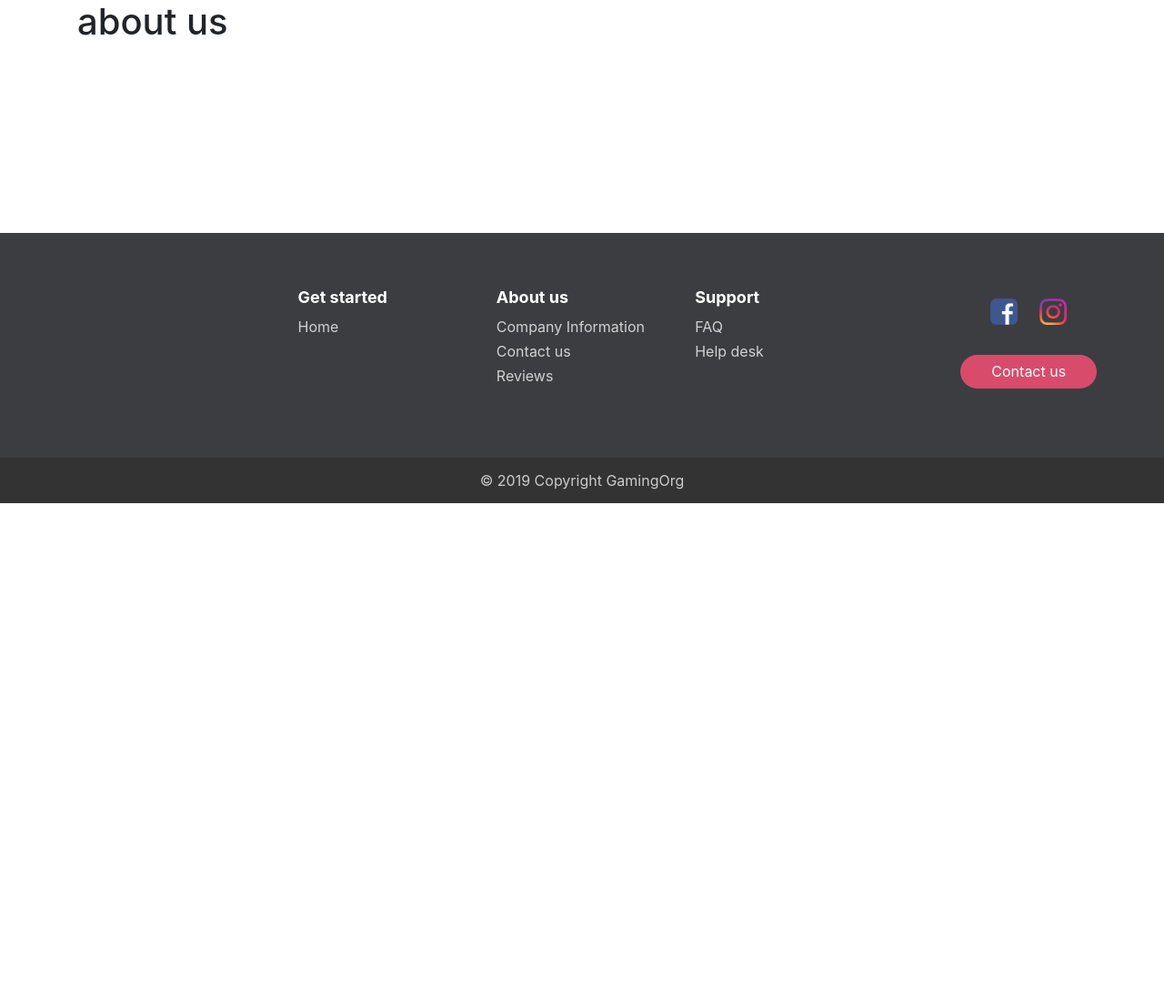
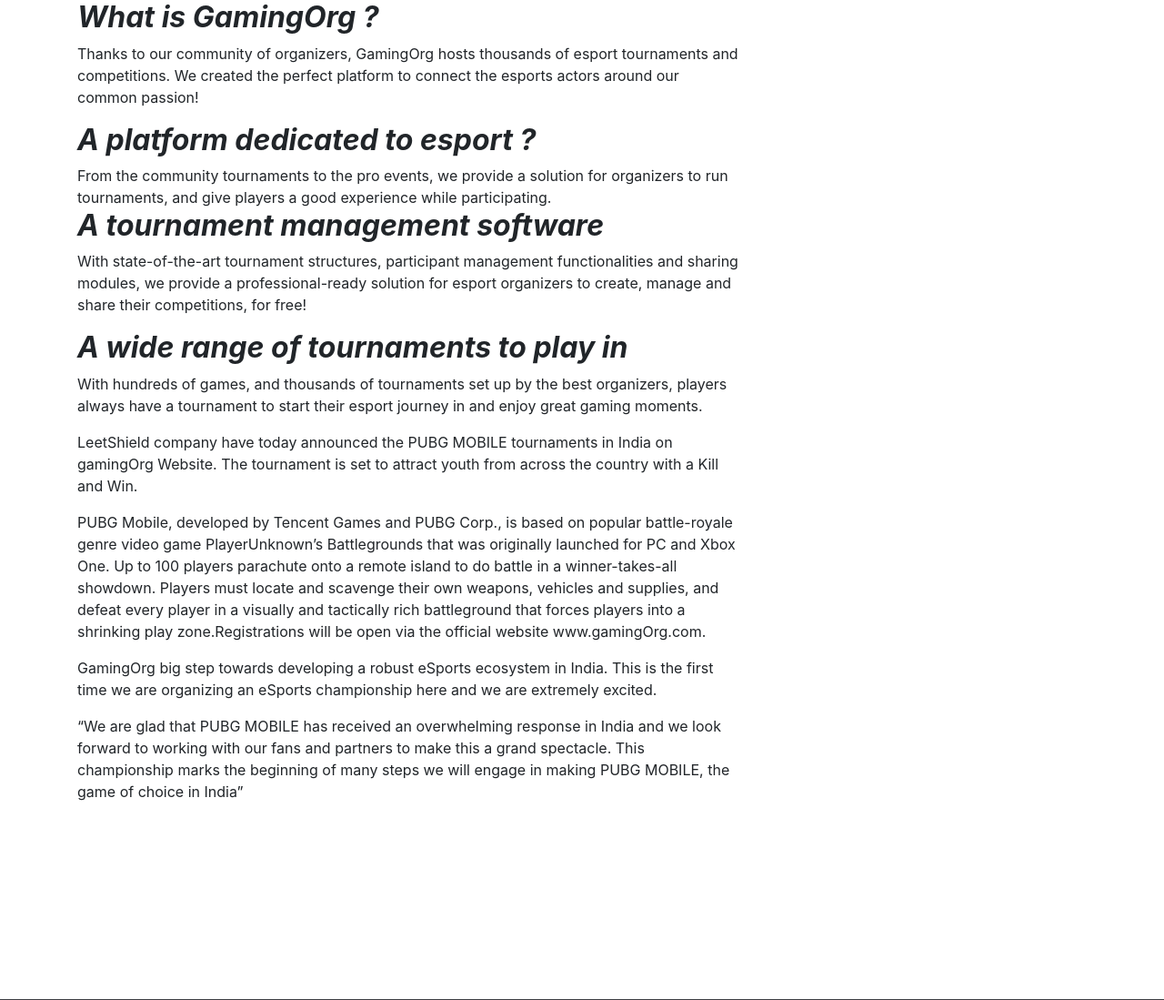
Before and after one commit to subhash0x/pubg, a Django app: page /about/ in a window 1280 px wide. Shown: the part 77-1176 px from the top of the page at 91% size. Before the commit the page ends 630 px from the top, so only its background shows below. Run offline with Django 3.2, Linux system fonts and the light colour scheme; some libraries are stand-ins or nearby versions.

Commit message:
about us

```diff
--- a/blog/templates/blog/about.html
+++ b/blog/templates/blog/about.html
@@ -1,5 +1,25 @@
 {% extends "blog/base.html" %}
 {% block content %}
-      <h1>about us</h1>
+
+    <h2><b><i>  What is GamingOrg ?</i></b></h2>
+      <p>Thanks to our community of organizers, GamingOrg  hosts thousands of esport tournaments and competitions. We created the perfect platform to connect the esports actors around our common passion!
+        <br>
+      <h2><b><i>A platform dedicated to esport ?</i></b></h2>
+      From the community tournaments to the pro events, we provide a solution for organizers to run tournaments, and give players a good experience while participating.
+
+      <h2><b><i>  A tournament management software</i></b></h2>
+      <p>With state-of-the-art tournament structures, participant management functionalities and sharing modules, we provide a professional-ready solution for esport organizers to create, manage and share their competitions, for free!
+
+    <h2><b><i>  A wide range of tournaments to play in</i></b></h2>
+    <p> With hundreds of games, and thousands of tournaments set up by the best organizers, players always have a tournament to start their esport journey in and enjoy great gaming moments.
+
+    <p>  LeetShield company have today announced the PUBG MOBILE tournaments in India on gamingOrg Website. The tournament is set to attract youth from across the country with a Kill and Win.
+
+
+    <p>  PUBG Mobile, developed by Tencent Games and PUBG Corp., is based on popular battle-royale genre video game PlayerUnknown’s Battlegrounds that was originally launched for PC and Xbox One. Up to 100 players parachute onto a remote island to do battle in a winner-takes-all showdown. Players must locate and scavenge their own weapons, vehicles and supplies, and defeat every player in a visually and tactically rich battleground that forces players into a shrinking play zone.Registrations will be open via the official website www.gamingOrg.com.
+
+    <p>  GamingOrg big step towards developing a robust eSports ecosystem in India. This is the first time we are organizing an eSports championship here and we are extremely excited.
+
+    <p>  “We are glad that PUBG MOBILE has received an overwhelming response in India and we look forward to working with our fans and partners to make this a grand spectacle. This championship marks the beginning of many steps we will engage in making PUBG MOBILE, the game of choice in India”
 
 {% endblock content %}
--- a/blog/templates/blog/base.html
+++ b/blog/templates/blog/base.html
@@ -9,6 +9,7 @@
     <meta name="description" content="GamingOrg are are invited to PUBG Gamers to participate in online gaming tournaments at Utlimate Battle here with the biggest Chicken Dinner of 'em all! with PUBG MOBILE tournament, win paytm money">
     <meta name="og:title" property="og:title" content="pubg mobile, pubg tricks, PUBG Gamers ,tournaments, Utlimate Battle,PUBG MOBILE tournament,winner winner chicken dinner, gamingorg ,pubg mobile download, pubg event, pubg india">
     <meta name="robots" content="index, follow">
+    <meta property="og:image"         content="{% static '/blog/logo.png' %}" />
 
     <!-- Global site tag (gtag.js) - Google Analytics -->
     <script async src="https://www.googletagmanager.com/gtag/js?id=UA-43827126-4"></script>
@@ -69,6 +70,8 @@
           {% endif %}
           {% block content %}{% endblock %}
         </div>
+
+
        <!-- <div class="col-md-4">
          <div class="content-section">
            <h3>Our Winners</h3>
@@ -82,6 +85,9 @@
            </p>
          </div>
        </div> -->
+
+
+
      </div>
    </main>
     <!-- Optional JavaScript -->
@@ -113,7 +119,7 @@
                         <h5>About us</h5>
                         <ul>
                             <li><a href="#">Company Information</a></li>
-                            <li><a href="#">Contact us</a></li>
+                            <li><a href="https://www.facebook.com/GamingOrg">Contact us</a></li>
                             <li><a href="#">Reviews</a></li>
                         </ul>
                     </div>
@@ -121,7 +127,7 @@
                         <h5>Support</h5>
                         <ul>
                             <li><a href="#">FAQ</a></li>
-                            <li><a href="#">Help desk</a></li>
+                            <li><a href="https://www.facebook.com/GamingOrg">Help desk</a></li>
 
                         </ul>
                     </div>
--- a/paytm/views.py
+++ b/paytm/views.py
@@ -29,7 +29,9 @@ def payment(request):
 
     bill_amount = game.reg_fee
     if bill_amount == 0 :
-        return redirect('/payment?id=' + str(order.game.id) + '&success=True')
+        order.payment_status = 'TXN_SUCCESS'
+        order.save()
+        return redirect('/payment?id=' + str(order.game.id) + '&success=true')
     elif bill_amount:
         data_dict = {
                     'MID':MERCHANT_ID,
--- a/users/templates/users/payment.html
+++ b/users/templates/users/payment.html
@@ -35,7 +35,7 @@
     <a class="nav-link" id="profile-tab" data-toggle="tab" href="#profile" role="tab" aria-controls="profile" aria-selected="false">leaderboard</a>
   </li>
   <li class="nav-item">
-    <a class="nav-link" id="contact-tab" data-toggle="tab" href="#contact" role="tab" aria-controls="contact" aria-selected="false">RommInfo</a>
+    <a class="nav-link" id="contact-tab" data-toggle="tab" href="#contact" role="tab" aria-controls="contact" aria-selected="false">RoomInfo</a>
   </li>
 </ul>
 <div class="tab-content" id="myTabContent">
```
Also changed, not shown: db.sqlite3.
